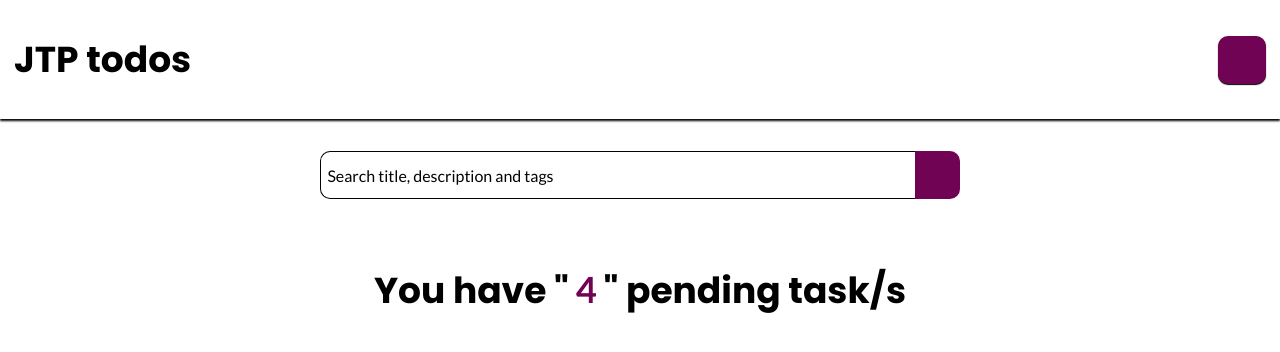
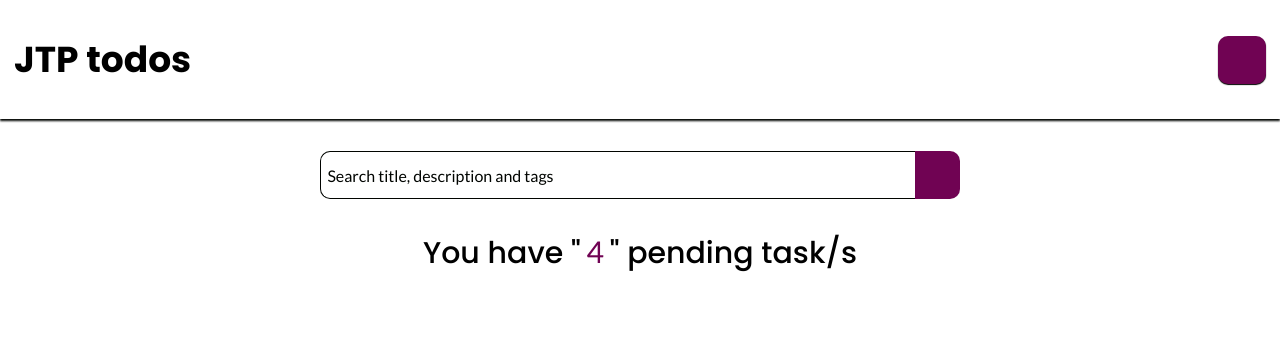
Before and after one commit to joshytheprogrammer/todos-frontend, a Nuxt app: page / in a window 1280 px wide. Shown: the top 352 px of the page. Built offline with nearby package versions, Linux system fonts and the light colour scheme; some icons are missing.

Commit message:
made changes

```diff
--- a/assets/scss/mixins.scss
+++ b/assets/scss/mixins.scss
@@ -49,15 +49,15 @@
 @mixin page-title {
   font-size: 36px;
   font-weight: 700;
-
-  span {
-    color: $primary;
-  }
 }
 
 @mixin display-1 {
   font-size: 30px;
   font-weight: 500;
+
+  span {
+    color: $primary;
+  }
 
   @media screen and (max-width: $small) {
     font-size: 24px;
--- a/components/Home/Heading.vue
+++ b/components/Home/Heading.vue
@@ -13,9 +13,9 @@ export default {
 <style lang="scss" scoped>
 .heading {
   text-align: center;
-  padding: 2rem 0;
+
   h2 {
-    @include page-title;
+    @include display-1;
   }
 }
 </style>
```
